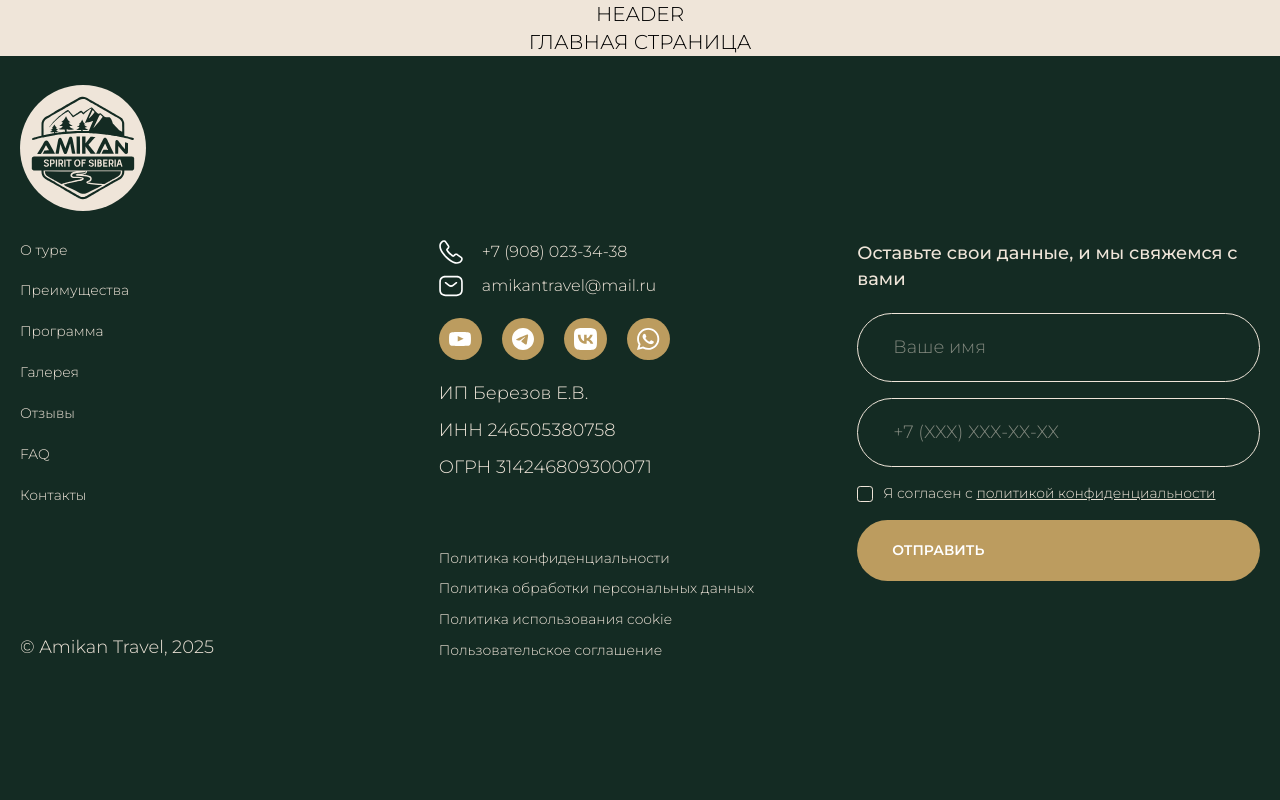
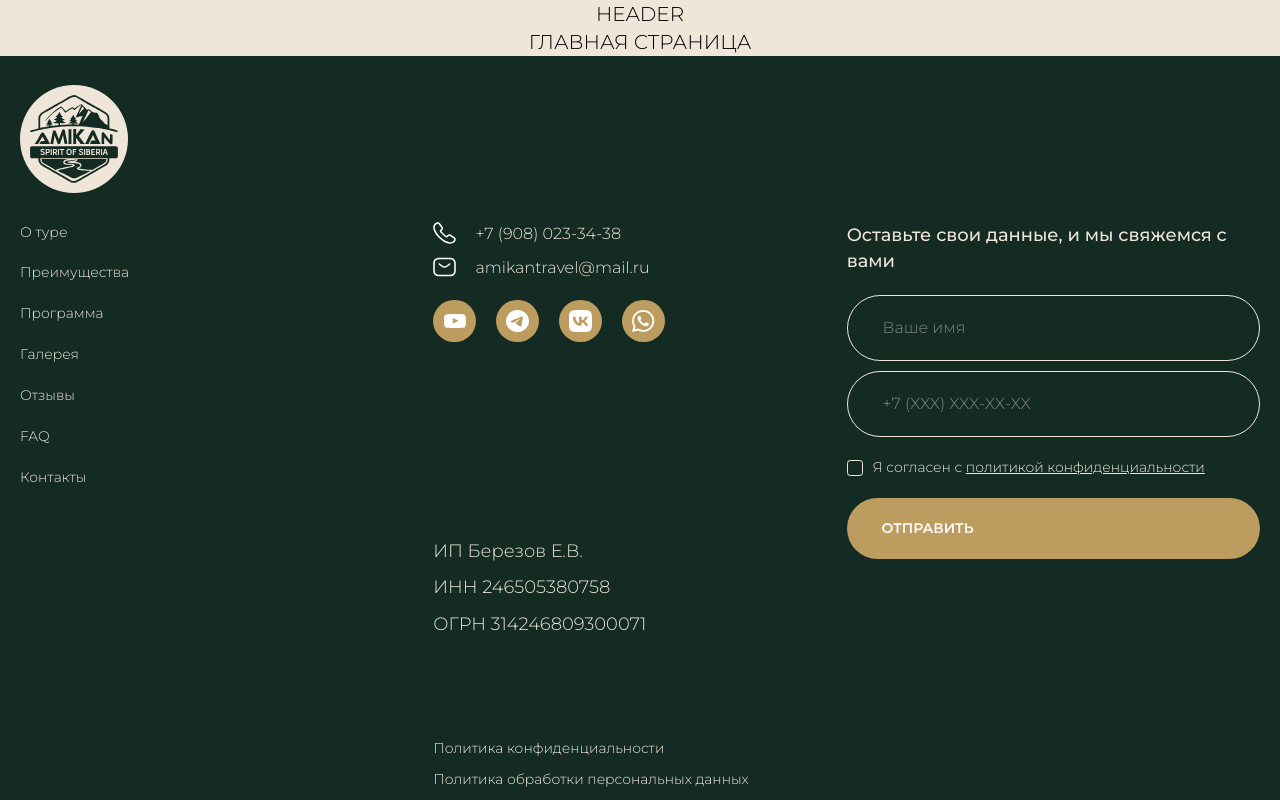
Before and after one commit to maxter-krsk/amikan-sibiria, a Next.js app: page / in a window 1280 px wide. Shown: the top 800 px of the page. Built offline with nearby package versions, Linux system fonts and the light colour scheme.

Commit message:
feat: Вынес каждый элемент из футера в отдельный файл | Адаптировал под планшет и мобильный

```diff
--- a/src/app/components/Footer/Footer.tsx
+++ b/src/app/components/Footer/Footer.tsx
@@ -1,9 +1,12 @@
 import Link from "next/link";
 import Image from "next/image";
+import { motion } from "framer-motion";
 import FooterNav from "./FooterNav";
 import FooterContacts from "./FooterContacts";
 import FooterForm from "./FooterForm";
 import FooterPolicy from "./FooterPolicy";
+import FooterLegal from "./FooterLegal";
+import FooterCopyright from "./FooterCopyright";
 
 export default function Footer() {
   return (
@@ -15,16 +18,16 @@ export default function Footer() {
             alt="Логотип Амикан"
             width={126}
             height={126}
-            className="mb-[1.8rem] desk:mb-[3.1rem]"
+            className="mb-[1.8rem] desk:mb-[3.1rem] w-[4.87rem] h-[4.87rem] md:w-[6.75rem] md:h-[6.75rem] desk:w-[7.87rem] desk:h-[7.87rem]"
           />
         </Link>
-        <div className="grid grid-cols-2 md:grid-cols-2 md:grid-rows-2 lg:grid-cols-3 lg:grid-rows-2 gap-4">
+        <div className="grid grid-cols-2 lg:grid-cols-3 gap-[1.87rem] md:gap-[3.12rem] desk:gap-4 auto-rows-auto">
           <FooterNav className="col-start-1 row-start-1" />
-          <div className="md:col-start-1 md:row-start-2 lg:col-start-2 lg:row-start-1">
-            <FooterContacts />
-            <FooterPolicy />
-          </div>
-          <FooterForm className="col-span-2 md:col-span-1 md:row-start-1 lg:col-start-3 lg:row-start-1" />
+          <FooterContacts className="col-start-2 row-start-1 md:col-start-1 md:col-span-2 md:row-start-2 lg:col-start-2  lg:row-start-1" />
+          <FooterForm className="col-start-1 col-span-2 md:col-start-3 md:col-span-0 md:row-start-1 lg:row-span-2 lg:col-start-3 lg:row-start-1" />
+          <FooterCopyright className="col-start-1 col-span-2 row-start-5 md:col-span-1 md:row-start-3 md:col-start-3 lg:col-start-1 lg:row-start-4" />
+          <FooterLegal className="col-span-2 md:col-start-1 md:col-span-2 md:row-start-3 lg:col-start-2 lg:row-start-2" />
+          <FooterPolicy className="col-start-1 col-span-2 row-start-4 md:col-span-1 md:col-start-3 md:row-start-2 lg:row-start-4 lg:col-start-2" />
         </div>
       </div>
     </footer>
--- a/src/app/components/Footer/FooterContacts.tsx
+++ b/src/app/components/Footer/FooterContacts.tsx
@@ -1,7 +1,7 @@
 import Link from "next/link";
+import { IconLink } from "@/app/components/ui/socials/IconLink";
 import { PhoneIcon } from "../ui/socials/PhoneIcon";
 import { EmailIcon } from "../ui/socials/EmailIcon";
-import { IconLink } from "@/app/components/ui/socials/IconLink";
 
 type FooterContactsProps = {
   className?: string;
@@ -9,18 +9,28 @@ type FooterContactsProps = {
 
 export default function FooterContacts({ className }: FooterContactsProps) {
   return (
-    <div className="text-beige text-[0.75] md:text-[1rem] desk:[1.12rem]">
+    <div
+      className={`text-beige text-[0.75] md:text-[1rem] desk:[1.12rem] ${className}`}
+    >
       <div className="flex gap-[1.2rem] mb-[0.62rem]">
-        <PhoneIcon />
-        <Link href="tel:+79080233438">+7 (908) 023-34-38</Link>
+        <PhoneIcon className="w-[1.43rem] h-[1.43rem] hidden md:block" />
+        <Link
+          className="text-[0.75rem] md:text-[1rem] desk:text-[1.12rem]"
+          href="tel:+79080233438"
+        >
+          +7 (908) 023-34-38
+        </Link>
       </div>
       <div className="flex gap-[1.2rem]">
-        <EmailIcon />
-        <Link className="block" href="mailto:amikantravel@mail.ru">
+        <EmailIcon className="w-[1.43rem] h-[1.43rem] hidden md:block" />
+        <Link
+          className="block text-[0.75rem] md:text-[1rem] desk:text-[1.12rem]"
+          href="mailto:amikantravel@mail.ru"
+        >
           amikantravel@mail.ru
         </Link>
       </div>
-      <ul className="flex gap-[1.25rem] md:py-[1.25rem] py-[0.93rem]">
+      <ul className="inline-grid grid-rows-2 grid-cols-2 gap-[0.62rem] md:flex md:gap-[1.25rem] md:py-[1.25rem] py-[0.93rem]">
         <li>
           <IconLink
             href="#"
--- /dev/null
+++ b/src/app/components/Footer/FooterCopyright.tsx
@@ -0,0 +1,13 @@
+type FooterCopyrightProps = {
+  className?: string;
+};
+
+export default function FooterCopyright({ className }: FooterCopyrightProps) {
+  return (
+    <div className={`flex flex-col ${className}`}>
+      <span className="mt-auto text-beige text-[0.87rem] lg:text-[1.12rem]">
+        © Amikan Travel, 2025
+      </span>
+    </div>
+  );
+}
--- a/src/app/components/Footer/FooterForm.tsx
+++ b/src/app/components/Footer/FooterForm.tsx
@@ -11,15 +11,17 @@ type FooterFormProps = {
 
 export default function FooterForm({ className }: FooterFormProps) {
   return (
-    <div>
+    <div className={`${className}`}>
       <p
-        className={`${t["body-lg"]} text-beige hidden md:block mb-[1.25rem] font-medium`}
+        className={`${t["body-lg"]} text-beige hidden lg:block mb-[1.25rem] font-medium`}
       >
         Оставьте свои данные, и мы свяжемся с вами
       </p>
-      <form className={`${t["body-lg"]} flex flex-col gap-4 text-beige`}>
+      <form
+        className={`${t["body-lg"]} flex flex-col gap-[0.62rem] text-beige `}
+      >
         <input
-          className="bg-transparent focus:border-sand focus:outline-none md:py-[1.25rem] md:pl-[2.18rem] border border-beige rounded-[3.12rem] py-[0.93rem] pl-[1.87rem]"
+          className="bg-transparent focus:border-sand focus:outline-none md:py-[1.25rem] md:pl-[2.18rem] border border-beige rounded-[3.12rem] py-[0.93rem] pl-[1.87rem] text-[0.75rem] md:text-[1rem] desk:text-[1.12rem]"
           type="text"
           name="Имя"
           placeholder="Ваше имя"
@@ -27,7 +29,7 @@ export default function FooterForm({ className }: FooterFormProps) {
           minLength={2}
         />
         <input
-          className="bg-transparent focus:border-sand focus:outline-none md:py-[1.25rem] md:pl-[2.18rem] border border-beige rounded-[3.12rem] py-[0.93rem] pl-[1.87rem]"
+          className="bg-transparent focus:border-sand focus:outline-none md:py-[1.25rem] md:pl-[2.18rem] border border-beige rounded-[3.12rem] py-[0.93rem] pl-[1.87rem] text-[0.75rem] md:text-[1rem] desk:text-[1.12rem]"
           type="tel"
           name="Телефон"
           placeholder="+7 (XXX) XXX-XX-XX"
@@ -35,7 +37,7 @@ export default function FooterForm({ className }: FooterFormProps) {
           minLength={11}
           maxLength={11}
         />
-        <div className="flex gap-[0.62rem] items-center">
+        <div className="flex gap-[0.62rem] items-center my-[0.62rem]">
           <Checkbox
             className="h-[1rem] w-[1rem] border border-beige rounded-[0.2rem] data-[state=checked]:bg-transparent
     data-[state=checked]:text-beige data-[state=checked]:border-beige"
--- /dev/null
+++ b/src/app/components/Footer/FooterLegal.tsx
@@ -0,0 +1,16 @@
+import t from "@/app/styles/modules/typography.module.css";
+
+type FooterLegalProps = {
+  className?: string;
+};
+export default function FooterLegal({ className }: FooterLegalProps) {
+  return (
+    <div className={`${className}`}>
+      <div className="flex flex-col gap-[0.62rem] text-beige text-[0.87rem] md:text-[1rem] lg:text-[1.12rem]">
+        <p>ИП Березов Е.В.</p>
+        <p>ИНН 246505380758</p>
+        <p>ОГРН 314246809300071</p>
+      </div>
+    </div>
+  );
+}
--- a/src/app/components/Footer/FooterNav.tsx
+++ b/src/app/components/Footer/FooterNav.tsx
@@ -5,6 +5,7 @@ type FooterNavProps = {
 };
 export default function FooterNav( { className }: FooterNavProps) {
   return (
+    <div className={`${className}`}>
     <div className="flex flex-col">
       <nav className="text-beige text-[0.87rem] desk:text-[1.12rem]">
         <ul className="flex flex-col gap-[0.62rem] md:gap-[1.25rem]">
@@ -31,9 +32,7 @@ export default function FooterNav( { className }: FooterNavProps) {
           </li>
         </ul>
       </nav>
-      <span className="mt-auto text-beige text-[1.12rem]">
-        &copy; Amikan Travel, {new Date().getFullYear()}
-      </span>
+    </div>
     </div>
   );
 }
--- a/src/app/components/Footer/FooterPolicy.tsx
+++ b/src/app/components/Footer/FooterPolicy.tsx
@@ -7,12 +7,8 @@ type FooterPolicyProps = {
 
 export default function FooterPolicy({ className }: FooterPolicyProps) {
   return (
+    <div className={`${className}`}>
       <div className="flex flex-col gap-[4.18rem] text-beige">
-      <div className={`${t["body-lg"]} flex flex-col gap-[0.62rem]`}>
-        <p>ИП Березов Е.В.</p>
-        <p>ИНН 246505380758</p>
-        <p>ОГРН 314246809300071</p>
-      </div>
         <div className={`${t["overline"]} flex flex-col gap-[0.62rem]`}>
           <Link href="#">Политика конфиденциальности</Link>
           <Link href="#">Политика обработки персональных данных</Link>
@@ -20,5 +16,6 @@ export default function FooterPolicy({ className }: FooterPolicyProps) {
           <Link href="#">Пользовательское соглашение</Link>
         </div>
       </div>
+    </div>
   );
 }
```
Lines whose indentation alone changed are shown as unchanged.
